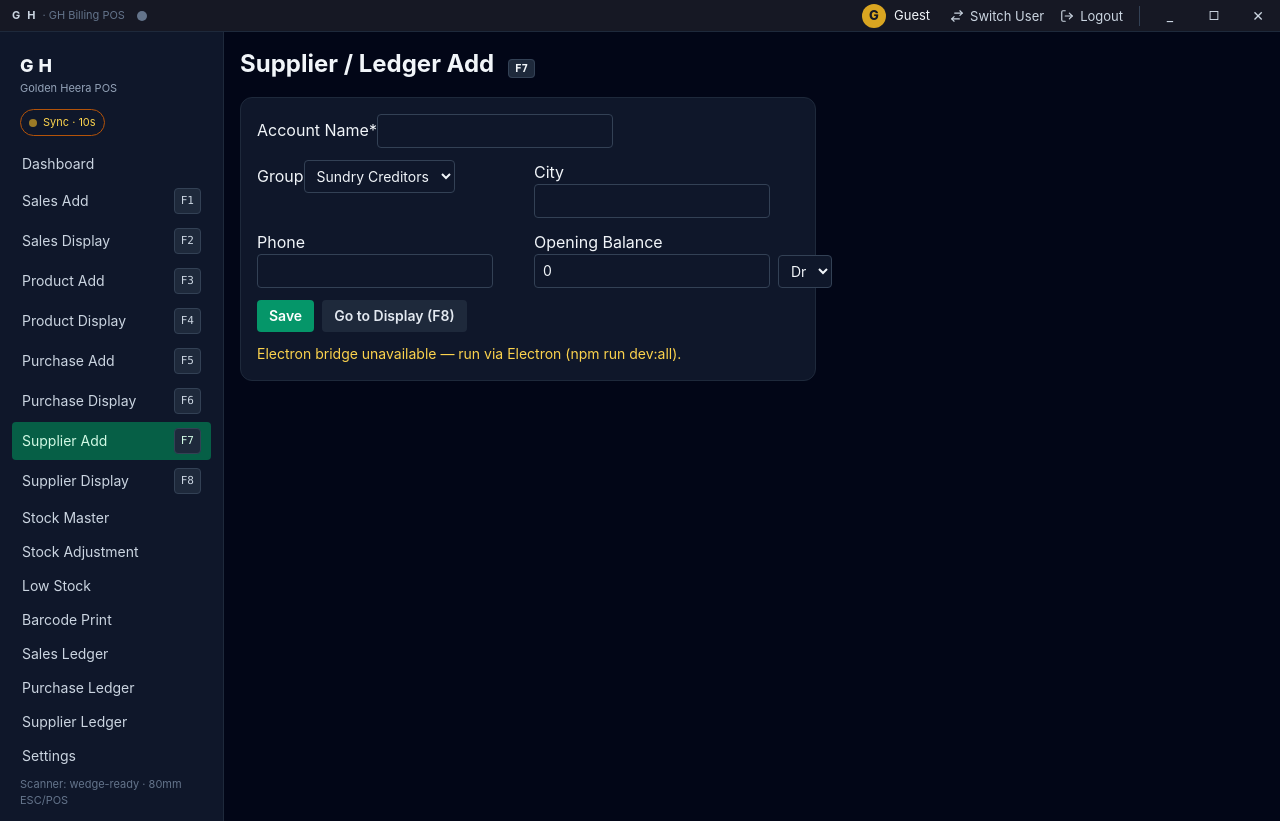
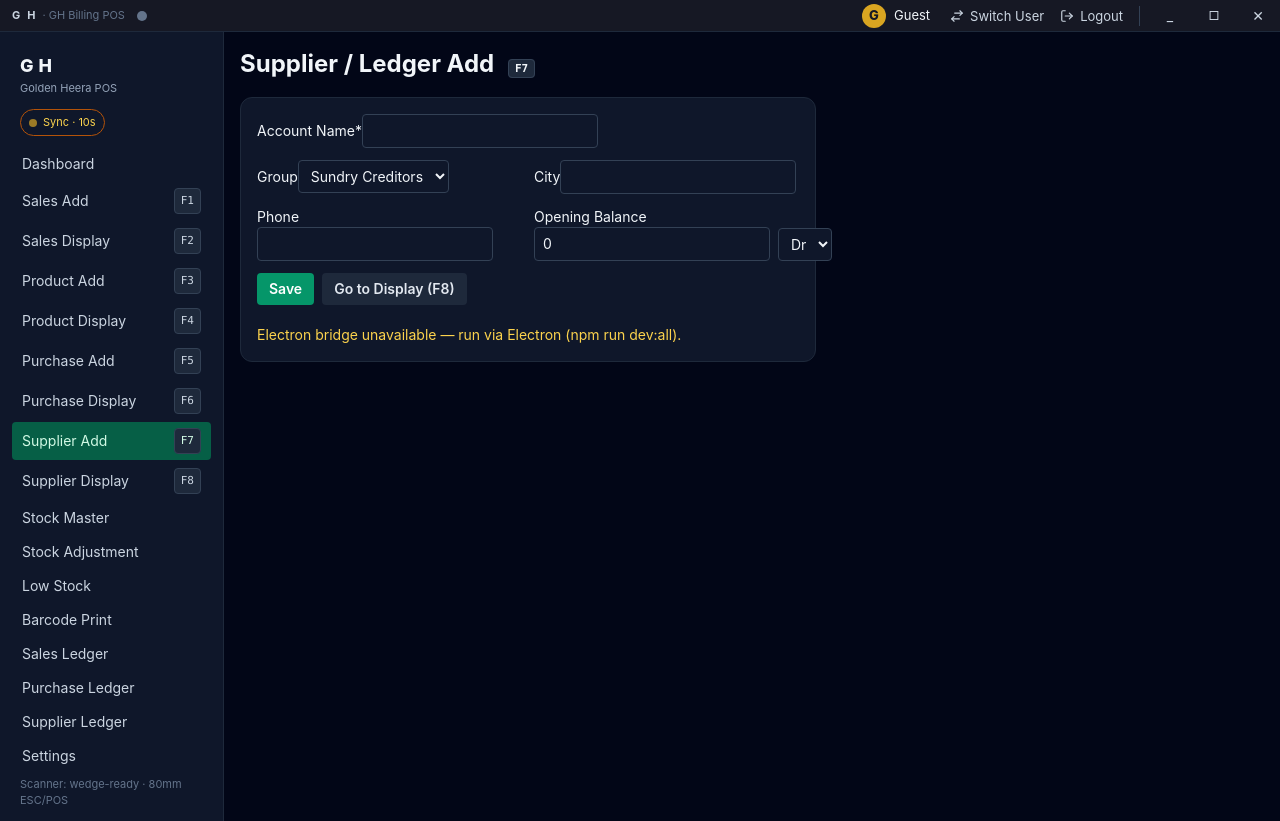
Before and after one commit to Chirag7026/gh-billing-pos, a React (Vite) app: page /#/suppliers/add in a window 1280 px wide. Both pictures are taken after typing "Sample", "Sample", "Sample" into the empty fields and a click on the button "Save". Built offline with nearby package versions, Linux system fonts and the light colour scheme.

Commit message:
Supplier Add: stacked labels per reference (image 1)

```diff
--- a/src/renderer/pages/SupplierAdd.tsx
+++ b/src/renderer/pages/SupplierAdd.tsx
@@ -23,21 +23,21 @@ export default function SupplierAdd() {
 
   return (
     <div className="max-w-xl">
-      <h1 className="text-2xl font-bold mb-3">Supplier / Ledger Add <span className="kbd ml-2">F7</span></h1>
+      <h1 className="ptitle">Supplier / Ledger Add <span className="kbd ml-2">F7</span></h1>
       <div className="card grid grid-cols-2 gap-3">
-        <label className="col-span-2">Account Name*<input value={f.accountName} onChange={(e) => set('accountName', e.target.value)} autoFocus /></label>
-        <label>Group<select value={f.group} onChange={(e) => set('group', e.target.value)}>{GROUPS.map((g) => <option key={g}>{g}</option>)}</select></label>
-        <label>City<input value={f.city} onChange={(e) => set('city', e.target.value)} /></label>
-        <label>Phone<input value={f.phone} onChange={(e) => set('phone', e.target.value)} /></label>
+        <label className="lbl col-span-2">Account Name*<input value={f.accountName} onChange={(e) => set('accountName', e.target.value)} autoFocus /></label>
+        <label className="lbl">Group<select value={f.group} onChange={(e) => set('group', e.target.value)}>{GROUPS.map((g) => <option key={g}>{g}</option>)}</select></label>
+        <label className="lbl">City<input value={f.city} onChange={(e) => set('city', e.target.value)} /></label>
+        <label className="lbl">Phone<input value={f.phone} onChange={(e) => set('phone', e.target.value)} /></label>
         <div className="flex gap-2 items-end">
-          <label className="flex-1">Opening Balance<input type="number" value={f.openingBalance} onChange={(e) => set('openingBalance', Number(e.target.value))} /></label>
+          <label className="lbl flex-1">Opening Balance<input type="number" value={f.openingBalance} onChange={(e) => set('openingBalance', Number(e.target.value))} /></label>
           <select value={f.balanceType} onChange={(e) => set('balanceType', e.target.value)} style={{ width: 76 }} title="Dr/Cr"><option>Dr</option><option>Cr</option></select>
         </div>
         <div className="col-span-2 flex gap-2">
           <button className="btn-primary" onClick={save}>Save</button>
           <button className="btn-ghost" onClick={() => nav('/suppliers')}>Go to Display (F8)</button>
         </div>
-        {msg && <div className="col-span-2 text-sm text-amber-300">{msg}</div>}
+        {msg && <div className="col-span-2 msg">{msg}</div>}
       </div>
     </div>
   );
```
